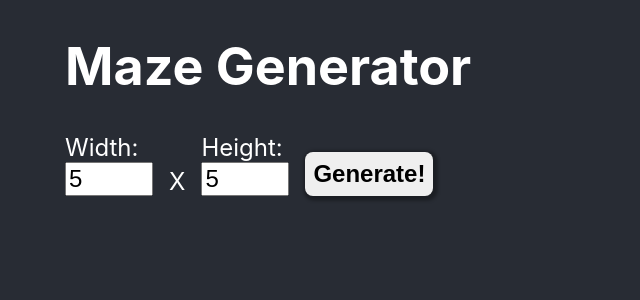
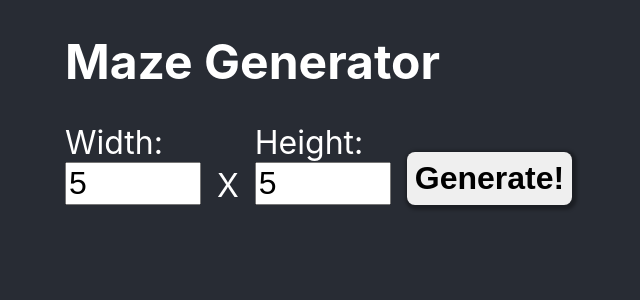
Before and after one commit to lindsaypj/maze-client, a React (Create React App) app: page / in a window 1280 px wide. Shown: the top 300 px of the page, without its empty margins (15-655 px from the left). Built offline with nearby package versions, Linux system fonts and the light colour scheme.

Commit message:
Added responsive maze layout

```diff
--- a/src/App.js
+++ b/src/App.js
@@ -18,17 +18,17 @@ function App() {
 
   return (
     <div className="App">
-      <header className="App-header">
+      <header className="info-container">
         <h1 className='d-inline'>Maze Generator</h1>
+        <GenerationForm handleLoadingNewMaze={handleLoadingNewMaze} />
       </header>
-
-      <GenerationForm handleLoadingNewMaze={handleLoadingNewMaze} />
-
-      <Maze
-        mazeHeight={mazeHeight}
-        mazeWidth={mazeWidth}
-        initMaze={initMaze}
-      />
+      <div className='maze-container'>
+        <Maze
+          mazeHeight={mazeHeight}
+          mazeWidth={mazeWidth}
+          initMaze={initMaze}
+        />
+      </div>
     </div>
   );
 }
--- a/src/components/GenerationForm.jsx
+++ b/src/components/GenerationForm.jsx
@@ -2,7 +2,7 @@ import React, { useState } from "react";
 
 import '../styles/GenerationForm.css';
 import { clamp } from "../scripts/utils";
-import TEST_MAZE from "../test-data/testMaze51x51.json";
+import TEST_MAZE from "../test-data/testMaze10x10.json";
 
 const DEFAULT_MAZE_DIMENSION = 5;
 const MIN_MAZE_DIMENSION = 4;
@@ -21,7 +21,7 @@ export default function GenerationForm({ handleLoadingNewMaze }) {
 
     // TODO: Fetch maze with dimensions
     // THEN: call handleLoadingNewMaze(), passing maze data
-    handleLoadingNewMaze(51, 51, TEST_MAZE);
+    handleLoadingNewMaze(10, 10, TEST_MAZE);
   }
 
   return (
--- a/src/styles/App.css
+++ b/src/styles/App.css
@@ -1,17 +1,33 @@
 .App {
+  display: flex;
+  flex-direction: column;
   background-color: #282c34;
   padding-inline: 5rem;
   color: white;
   min-height: 100vh;
   padding-bottom: 5rem;
 }
-.App-header {
-  display: flex;
-  flex-direction: column;
-  font-size: calc(10px + 2vmin);
-  color: white;
-}
-
 .App-link {
   color: #61dafb;
 }
+
+.info-container {
+  display: inline-block;
+  flex-direction: column;
+  padding-right: 4vw;
+
+  text-wrap: nowrap;
+}
+.info-container h1 {
+  font-size: clamp(1rem, 3rem, 4vw);
+}
+.maze-container {
+  display: inline-block;
+  width: 100%;
+}
+
+@media screen and (min-aspect-ratio: 4/3) {
+  .App {
+    flex-direction: row;
+  }
+}
--- a/src/styles/GenerationForm.css
+++ b/src/styles/GenerationForm.css
@@ -1,6 +1,6 @@
 .generation-form {
   display: flex;
-  font-size: 1.5rem;
+  font-size: clamp(0.8rem, 2rem, 4vw);
 }
 
 .generation-form .input-group {
@@ -8,8 +8,8 @@
 }
 
 .generation-form input {
-  font-size: 1.5rem;
-  width: 5rem;
+  font-size: clamp(0.8rem, 2rem, 4vw);
+  width: clamp(3rem, 10vw, 10rem);
 }
 
 .generation-form .input-group label {
@@ -21,7 +21,7 @@
 }
 .generation-form .x-icon {
   margin-inline: 1rem;
-  font-size: 1.5rem;
+  font-size: clamp(0.8rem, 2rem, 4vw);
   align-self: flex-end;
 }
 
@@ -33,7 +33,7 @@
   margin-inline: 1rem;
   border-radius: 0.5rem;
   border: none;
-  font-size: 1.5rem;
+  font-size: clamp(0.8rem, 2rem, 4vw);
   font-weight: 600;
   box-shadow: 0.1rem 0.1rem 0.2rem 0.2rem #00000050;
 }
--- a/src/styles/Maze.css
+++ b/src/styles/Maze.css
@@ -33,6 +33,11 @@
   max-width: 80vh;
   max-height: 80vw;
 }
+@media screen and (min-aspect-ratio: 4/3) {
+  .maze {
+    margin-inline: auto;
+  }
+}
 
 .maze-row {
   display: flex;
```
